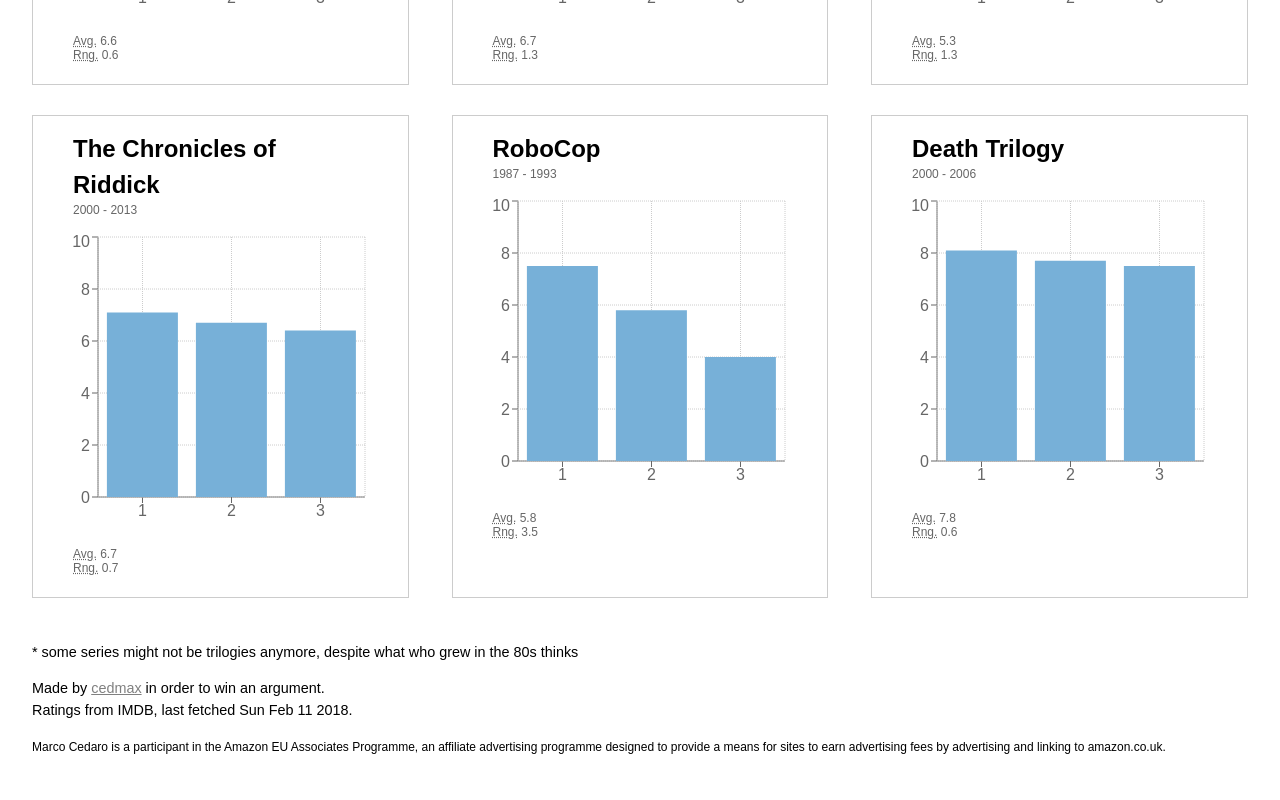
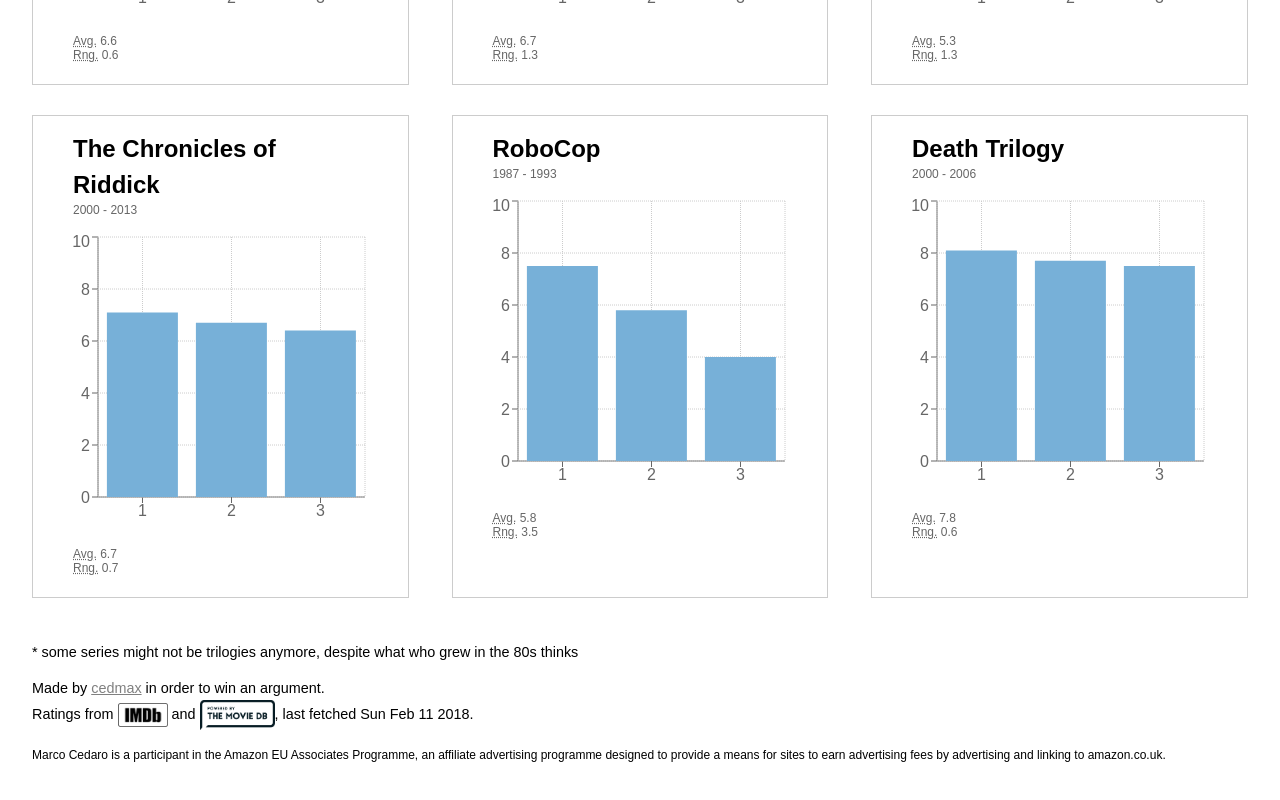
Before and after one commit to cedmax/trilogy-meter, a React app: page / in a window 1280 px wide. Shown: the part 8260-9060 px from the top of the page. Built offline with nearby package versions, Linux system fonts and the light colour scheme.

Commit message:
credits with images

```diff
--- a/src/Footer.js
+++ b/src/Footer.js
@@ -11,7 +11,8 @@
     </p>
 
     <p>
-      Made by <a rel="noopener noreferrer" target="_blank" href="https://cedmax.com">cedmax</a> in order to win an argument.<br />Ratings from IMDB, last fetched
+      Made by <a rel="noopener noreferrer" target="_blank" href="https://cedmax.com">cedmax</a> in order to win an argument.<br />
+      Ratings from <a rel="noopener noreferrer" href="https://www.imdb.com"><img width="50" src="/imdb.png" alt="IMDb" /></a> and <a rel="noopener noreferrer" href="https://www.themoviedb.org"><img width="75" src="/tmdb.png" alt="The Movie Database" /></a>, last fetched
       <time dateTime={formatIso(updatedAt)}> {formatReadable(updatedAt)}</time>.
     </p>
 
--- a/src/Footer.module.css
+++ b/src/Footer.module.css
@@ -7,3 +7,5 @@
 .footer a {
     color: gray
 }
+
+.footer img {vertical-align: middle}
```
Also changed, not shown: public/imdb.png (added), public/tmdb.png (added).
